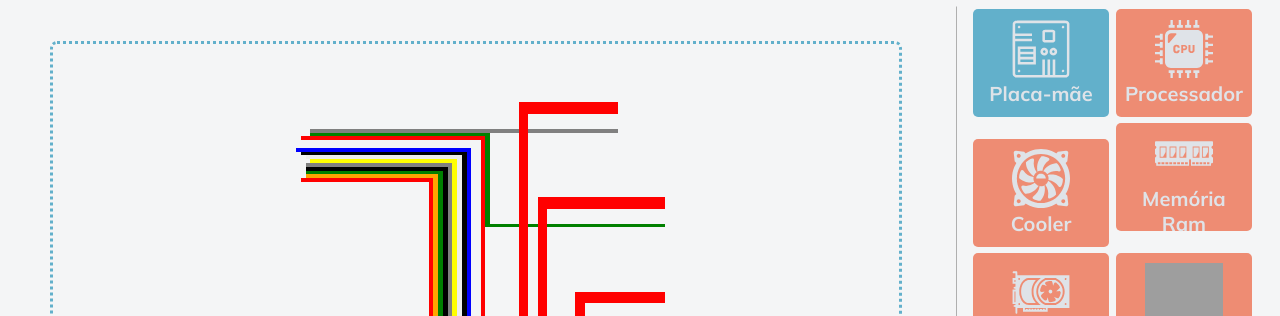
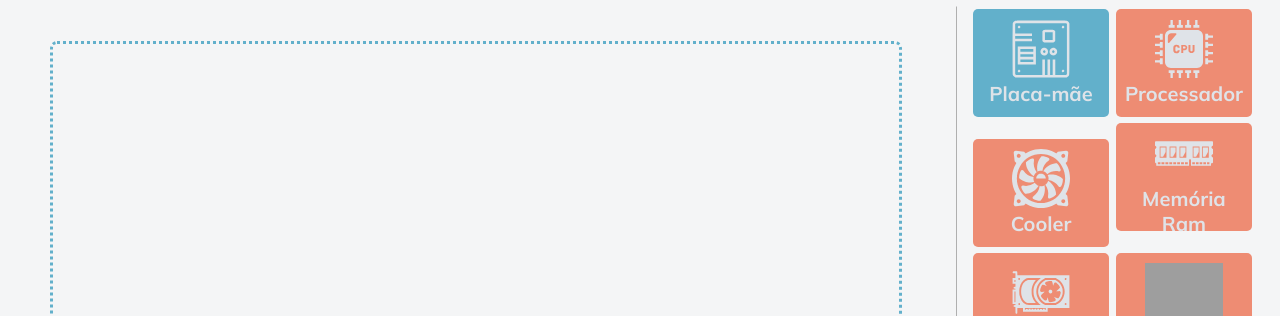
Before and after one commit to araujo21x/SM-Computadores, a website with bundled scripts: page index.html in a window 1280 px wide. Shown: the top 316 px of the page. Built offline with nearby package versions, Linux system fonts and the light colour scheme; grey boxes are pictures that could not be loaded.

Commit message:
cable v1.3

```diff
--- a/assets/css/cablingPlug.css
+++ b/assets/css/cablingPlug.css
@@ -55,7 +55,7 @@
 }
 
 .plugPSU{
-
+  display: none;
   grid-column: 152/157;
   background: lawngreen;
   grid-row: 60/95;
--- a/assets/css/cablingThread.css
+++ b/assets/css/cablingThread.css
@@ -1,148 +1,192 @@
 .thread_psu_mother_01_01{
-  grid-column: 63/91;
+  display: none;
+  grid-column: 65/91;
   background: red;
   grid-row: 46/46;
 }
 .thread_psu_mother_01_02{
+  display: none;
   grid-column: 90/90;
   background: red;
   grid-row: 46/103;
 }
 .thread_psu_mother_01_03{
+  display: none;
   grid-column: 83/90;
   background: red;
   grid-row: 102/103;
 }
 
 .thread_psu_mother_02_01{
-  grid-column: 64/91;
+  display: none;
+  grid-column: 65/91;
   background: orange;
   grid-row: 45/45;
 }
 .thread_psu_mother_02_02{
+  display: none;
   grid-column: 91/91;
   background: orange;
   grid-row: 45/105;
 }
 .thread_psu_mother_02_03{
+  display: none;
   grid-column: 83/92;
   background: orange;
   grid-row: 105/105;
 }
 
 .thread_psu_mother_03_01{
-  grid-column: 64/93;
+  display: none;
+  grid-column: 65/93;
   background: green;
   grid-row: 44/44;
 }
 .thread_psu_mother_03_02{
+  display: none;
   grid-column: 92/92;
   background: green;
   grid-row: 45/108;
 }
 .thread_psu_mother_03_03{
+  display: none;
   grid-column: 83/92;
   background: green;
   grid-row: 107/107;
 }
 
 .thread_psu_mother_04_01{
-  grid-column: 64/94;
+  display: none;
+  grid-column: 65/94;
   background: black;
   grid-row: 43/43;
 }
 .thread_psu_mother_04_02{
+  display: none;
   grid-column: 93/93;
   background: black;
   grid-row: 43/110;
 }
 .thread_psu_mother_04_03{
+  display: none;
   grid-column: 83/93;
   background: black;
   grid-row: 110/109;
 }
 
 .thread_psu_mother_05_01{
-  grid-column: 64/95;
+  display: none;
+  grid-column: 65/95;
   background: gray;
   grid-row: 42/42;
 }
 .thread_psu_mother_05_02{
+  display: none;
   grid-column: 94/94;
   background: gray;
   grid-row: 43/112;
 }
 .thread_psu_mother_05_03{
+  display: none;
   grid-column: 83/95;
   background: gray;
   grid-row: 112/112;
 }
 
 .thread_psu_mother_06_01{
+  display: none;
   grid-column: 65/96;
   background: yellow;
   grid-row: 41/41;
 }
 .thread_psu_mother_06_02{
+  display: none;
   grid-column: 95/95;
   background: yellow;
   grid-row: 42/115;
 }
 .thread_psu_mother_06_03{
+  display: none;
   grid-column: 83/96;
   background: yellow;
   grid-row: 114/114;
 }
 
 .thread_psu_mother_07_01{
-  grid-column: 64/96;
+  display: none;
+  grid-column: 65/96;
   background: #EDEDED;
   grid-row: 40/40;
 }
 .thread_psu_mother_07_02{
+  display: none;
   grid-column: 96/96;
   background: #EDEDED;
   grid-row: 40/117;
 }
 .thread_psu_mother_07_03{
+  display: none;
   grid-column: 83/97;
   background: #EDEDED;
   grid-row: 117/117;
 }
 
 .thread_psu_mother_08_01{
-  grid-column: 63/98;
+  display: none;
+  grid-column: 65/98;
   background: black;
   grid-row: 39/39;
 }
 .thread_psu_mother_08_02{
+  display: none;
   grid-column: 97/97;
   background: black;
   grid-row: 39/120;
 }
 .thread_psu_mother_08_03{
+  display: none;
   grid-column: 83/98;
   background: black;
   grid-row: 119/119;
 }
 
 .thread_psu_mother_09_01{
-  grid-column: 62/98;
+  display: none;
+  grid-column: 65/98;
   background: blue;
   grid-row: 38/38;
 }
 .thread_psu_mother_09_02{
+  display: none;
   grid-column: 98/98;
   background: blue;
   grid-row: 38/122;
 }
 .thread_psu_mother_09_03{
+  display: none;
   grid-column: 83/98;
   background: blue;
   grid-row: 121/121;
 }
 
-
+.thread_psu_mother_10_01{
+  display: none;
+  grid-column: 65/99;
+  background: grey;
+  grid-row: 37/37;
+}
+.thread_psu_mother_10_02{
+  display: none;
+  grid-column: 99/99;
+  background: grey;
+  grid-row: 37/123;
+}
+.thread_psu_mother_10_03{
+  display: none;
+  grid-column: 83/100;
+  background: grey;
+  grid-row: 123/123;
+}
 
 .thread_psu_sata_01_01{
   grid-column: 60/99;
--- /dev/null
+++ b/assets/js/helper/plugHelper.js
@@ -0,0 +1,5 @@
+export function activatePlug(name, display) {
+   console.log('entrou');
+   const elementPlug = document.getElementById(name);
+   elementPlug.style.display = display;
+}
--- a/assets/js/main.js
+++ b/assets/js/main.js
@@ -75,65 +75,65 @@ function generateDropZone() {
 }
 
 function generateThread(partZone) {
-   dropZonePCDetails('thread_psu_mother_01_01', 'thread_psu_mother_01_01', partZone);
-   dropZonePCDetails('thread_psu_mother_01_02', 'thread_psu_mother_01_02', partZone);
-   dropZonePCDetails('thread_psu_mother_01_03', 'thread_psu_mother_01_03', partZone);
-   dropZonePCDetails('thread_psu_mother_02_01', 'thread_psu_mother_02_01', partZone);
-   dropZonePCDetails('thread_psu_mother_02_02', 'thread_psu_mother_02_02', partZone);
-   dropZonePCDetails('thread_psu_mother_02_03', 'thread_psu_mother_02_03', partZone);
-   dropZonePCDetails('thread_psu_mother_03_01', 'thread_psu_mother_03_01', partZone);
-   dropZonePCDetails('thread_psu_mother_03_02', 'thread_psu_mother_03_02', partZone);
-   dropZonePCDetails('thread_psu_mother_03_03', 'thread_psu_mother_03_03', partZone);
-   dropZonePCDetails('thread_psu_mother_04_01', 'thread_psu_mother_04_01', partZone);
-   dropZonePCDetails('thread_psu_mother_04_02', 'thread_psu_mother_04_02', partZone);
-   dropZonePCDetails('thread_psu_mother_04_03', 'thread_psu_mother_04_03', partZone);
-   dropZonePCDetails('thread_psu_mother_05_01', 'thread_psu_mother_05_01', partZone);
-   dropZonePCDetails('thread_psu_mother_05_02', 'thread_psu_mother_05_02', partZone);
-   dropZonePCDetails('thread_psu_mother_05_03', 'thread_psu_mother_05_03', partZone);
-   dropZonePCDetails('thread_psu_mother_06_01', 'thread_psu_mother_06_01', partZone);
-   dropZonePCDetails('thread_psu_mother_06_02', 'thread_psu_mother_06_02', partZone);
-   dropZonePCDetails('thread_psu_mother_06_03', 'thread_psu_mother_06_03', partZone);
-   dropZonePCDetails('thread_psu_mother_07_01', 'thread_psu_mother_07_01', partZone);
-   dropZonePCDetails('thread_psu_mother_07_02', 'thread_psu_mother_07_02', partZone);
-   dropZonePCDetails('thread_psu_mother_07_03', 'thread_psu_mother_07_03', partZone);
-   dropZonePCDetails('thread_psu_mother_08_01', 'thread_psu_mother_08_01', partZone);
-   dropZonePCDetails('thread_psu_mother_08_02', 'thread_psu_mother_08_02', partZone);
-   dropZonePCDetails('thread_psu_mother_08_03', 'thread_psu_mother_08_03', partZone);
-   dropZonePCDetails('thread_psu_mother_09_01', 'thread_psu_mother_09_01', partZone);
-   dropZonePCDetails('thread_psu_mother_09_02', 'thread_psu_mother_09_02', partZone);
-   dropZonePCDetails('thread_psu_mother_09_03', 'thread_psu_mother_09_03', partZone);
-   dropZonePCDetails('thread_psu_mother_10_01', 'thread_psu_mother_10_01', partZone);
-   dropZonePCDetails('thread_psu_mother_10_02', 'thread_psu_mother_10_02', partZone);
-   dropZonePCDetails('thread_psu_mother_10_03', 'thread_psu_mother_10_03', partZone);
+   dropZonePCDetails('thread_psu_mother_01', 'thread_psu_mother_01_01', partZone);
+   dropZonePCDetails('thread_psu_mother_02', 'thread_psu_mother_01_02', partZone);
+   dropZonePCDetails('thread_psu_mother_03', 'thread_psu_mother_01_03', partZone);
+   dropZonePCDetails('thread_psu_mother_04', 'thread_psu_mother_02_01', partZone);
+   dropZonePCDetails('thread_psu_mother_05', 'thread_psu_mother_02_02', partZone);
+   dropZonePCDetails('thread_psu_mother_06', 'thread_psu_mother_02_03', partZone);
+   dropZonePCDetails('thread_psu_mother_07', 'thread_psu_mother_03_01', partZone);
+   dropZonePCDetails('thread_psu_mother_08', 'thread_psu_mother_03_02', partZone);
+   dropZonePCDetails('thread_psu_mother_09', 'thread_psu_mother_03_03', partZone);
+   dropZonePCDetails('thread_psu_mother_10', 'thread_psu_mother_04_01', partZone);
+   dropZonePCDetails('thread_psu_mother_11', 'thread_psu_mother_04_02', partZone);
+   dropZonePCDetails('thread_psu_mother_12', 'thread_psu_mother_04_03', partZone);
+   dropZonePCDetails('thread_psu_mother_13', 'thread_psu_mother_05_01', partZone);
+   dropZonePCDetails('thread_psu_mother_14', 'thread_psu_mother_05_02', partZone);
+   dropZonePCDetails('thread_psu_mother_15', 'thread_psu_mother_05_03', partZone);
+   dropZonePCDetails('thread_psu_mother_16', 'thread_psu_mother_06_01', partZone);
+   dropZonePCDetails('thread_psu_mother_17', 'thread_psu_mother_06_02', partZone);
+   dropZonePCDetails('thread_psu_mother_18', 'thread_psu_mother_06_03', partZone);
+   dropZonePCDetails('thread_psu_mother_19', 'thread_psu_mother_07_01', partZone);
+   dropZonePCDetails('thread_psu_mother_20', 'thread_psu_mother_07_02', partZone);
+   dropZonePCDetails('thread_psu_mother_21', 'thread_psu_mother_07_03', partZone);
+   dropZonePCDetails('thread_psu_mother_22', 'thread_psu_mother_08_01', partZone);
+   dropZonePCDetails('thread_psu_mother_23', 'thread_psu_mother_08_02', partZone);
+   dropZonePCDetails('thread_psu_mother_24', 'thread_psu_mother_08_03', partZone);
+   dropZonePCDetails('thread_psu_mother_25', 'thread_psu_mother_09_01', partZone);
+   dropZonePCDetails('thread_psu_mother_26', 'thread_psu_mother_09_02', partZone);
+   dropZonePCDetails('thread_psu_mother_27', 'thread_psu_mother_09_03', partZone);
+   dropZonePCDetails('thread_psu_mother_28', 'thread_psu_mother_10_01', partZone);
+   dropZonePCDetails('thread_psu_mother_29', 'thread_psu_mother_10_02', partZone);
+   dropZonePCDetails('thread_psu_mother_30', 'thread_psu_mother_10_03', partZone);
 
 
-   dropZonePCDetails('thread_psu_sata_03_01', 'thread_psu_sata_03_01', partZone);
-   dropZonePCDetails('thread_psu_sata_03_02', 'thread_psu_sata_03_02', partZone);
-   dropZonePCDetails('thread_psu_sata_03_03', 'thread_psu_sata_03_03', partZone);
-   dropZonePCDetails('thread_psu_sata_04_01', 'thread_psu_sata_04_01', partZone);
-   dropZonePCDetails('thread_psu_sata_04_02', 'thread_psu_sata_04_02', partZone);
-   dropZonePCDetails('thread_psu_sata_04_03', 'thread_psu_sata_04_03', partZone);
-   dropZonePCDetails('thread_psu_sata_05_01', 'thread_psu_sata_05_01', partZone);
+   // dropZonePCDetails('thread_psu_sata_03_01', 'thread_psu_sata_03_01', partZone);
+   // dropZonePCDetails('thread_psu_sata_03_02', 'thread_psu_sata_03_02', partZone);
+   // dropZonePCDetails('thread_psu_sata_03_03', 'thread_psu_sata_03_03', partZone);
+   // dropZonePCDetails('thread_psu_sata_04_01', 'thread_psu_sata_04_01', partZone);
+   // dropZonePCDetails('thread_psu_sata_04_02', 'thread_psu_sata_04_02', partZone);
+   // dropZonePCDetails('thread_psu_sata_04_03', 'thread_psu_sata_04_03', partZone);
+   // dropZonePCDetails('thread_psu_sata_05_01', 'thread_psu_sata_05_01', partZone);
 
    // dropZonePCDetails('thread_mother_sata_01_01_01', 'thread_mother_sata_01_01_01', partZone);
    // dropZonePCDetails('thread_mother_sata_01_01_02', 'thread_mother_sata_01_01_02', partZone);
    // dropZonePCDetails('thread_mother_sata_01_01_03', 'thread_mother_sata_01_01_03', partZone);
    // dropZonePCDetails('thread_mother_sata_01_01_04', 'thread_mother_sata_01_01_04', partZone);
 
-   dropZonePCDetails('thread_mother_sata_01_01_01', 'thread_mother_sata_01_01_01', partZone);
-   dropZonePCDetails('thread_mother_sata_01_01_02', 'thread_mother_sata_01_01_02', partZone);
-   dropZonePCDetails('thread_mother_sata_01_01_03', 'thread_mother_sata_01_01_03', partZone);
-   dropZonePCDetails('thread_mother_sata_01_01_04', 'thread_mother_sata_01_01_04', partZone);
+   // dropZonePCDetails('thread_mother_sata_01_01_01', 'thread_mother_sata_01_01_01', partZone);
+   // dropZonePCDetails('thread_mother_sata_01_01_02', 'thread_mother_sata_01_01_02', partZone);
+   // dropZonePCDetails('thread_mother_sata_01_01_03', 'thread_mother_sata_01_01_03', partZone);
+   // dropZonePCDetails('thread_mother_sata_01_01_04', 'thread_mother_sata_01_01_04', partZone);
 
-   dropZonePCDetails('thread_mother_sata_02_02_01', 'thread_mother_sata_02_02_01', partZone);
-   dropZonePCDetails('thread_mother_sata_02_02_02', 'thread_mother_sata_02_02_02', partZone);
-   dropZonePCDetails('thread_mother_sata_02_02_03', 'thread_mother_sata_02_02_03', partZone);
-   dropZonePCDetails('thread_mother_sata_02_02_04', 'thread_mother_sata_02_02_04', partZone);
+   // dropZonePCDetails('thread_mother_sata_02_02_01', 'thread_mother_sata_02_02_01', partZone);
+   // dropZonePCDetails('thread_mother_sata_02_02_02', 'thread_mother_sata_02_02_02', partZone);
+   // dropZonePCDetails('thread_mother_sata_02_02_03', 'thread_mother_sata_02_02_03', partZone);
+   // dropZonePCDetails('thread_mother_sata_02_02_04', 'thread_mother_sata_02_02_04', partZone);
 
-   dropZonePCDetails('thread_mother_sata_03_01_01', 'thread_mother_sata_03_01_01', partZone);
-   dropZonePCDetails('thread_mother_sata_03_01_02', 'thread_mother_sata_03_01_02', partZone);
-   dropZonePCDetails('thread_mother_sata_03_01_03', 'thread_mother_sata_03_01_03', partZone);
-   dropZonePCDetails('thread_mother_sata_03_01_04', 'thread_mother_sata_03_01_04', partZone);
+   // dropZonePCDetails('thread_mother_sata_03_01_01', 'thread_mother_sata_03_01_01', partZone);
+   // dropZonePCDetails('thread_mother_sata_03_01_02', 'thread_mother_sata_03_01_02', partZone);
+   // dropZonePCDetails('thread_mother_sata_03_01_03', 'thread_mother_sata_03_01_03', partZone);
+   // dropZonePCDetails('thread_mother_sata_03_01_04', 'thread_mother_sata_03_01_04', partZone);
 }
 
 function generateModal() {
```
Also changed, not shown: assets/js/dragAndDrop/desktop.js (+10 -0 lines).
